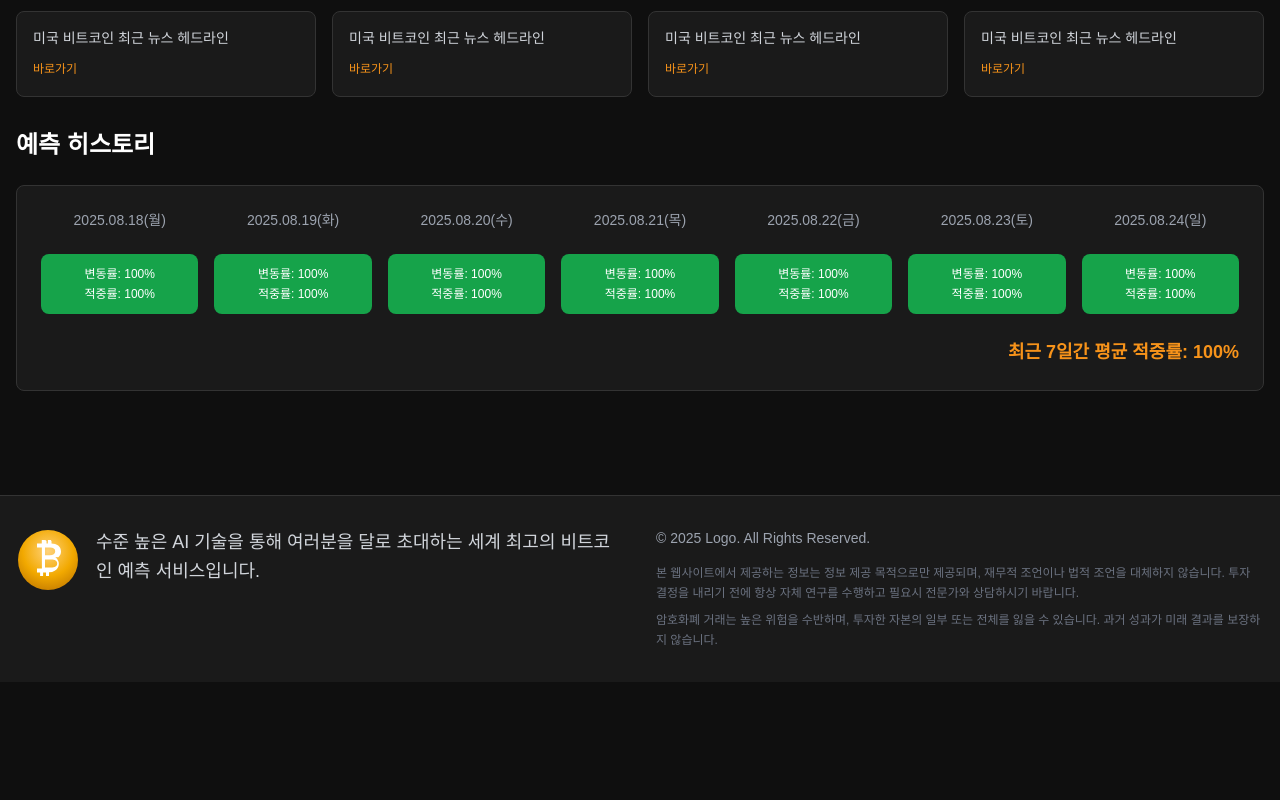
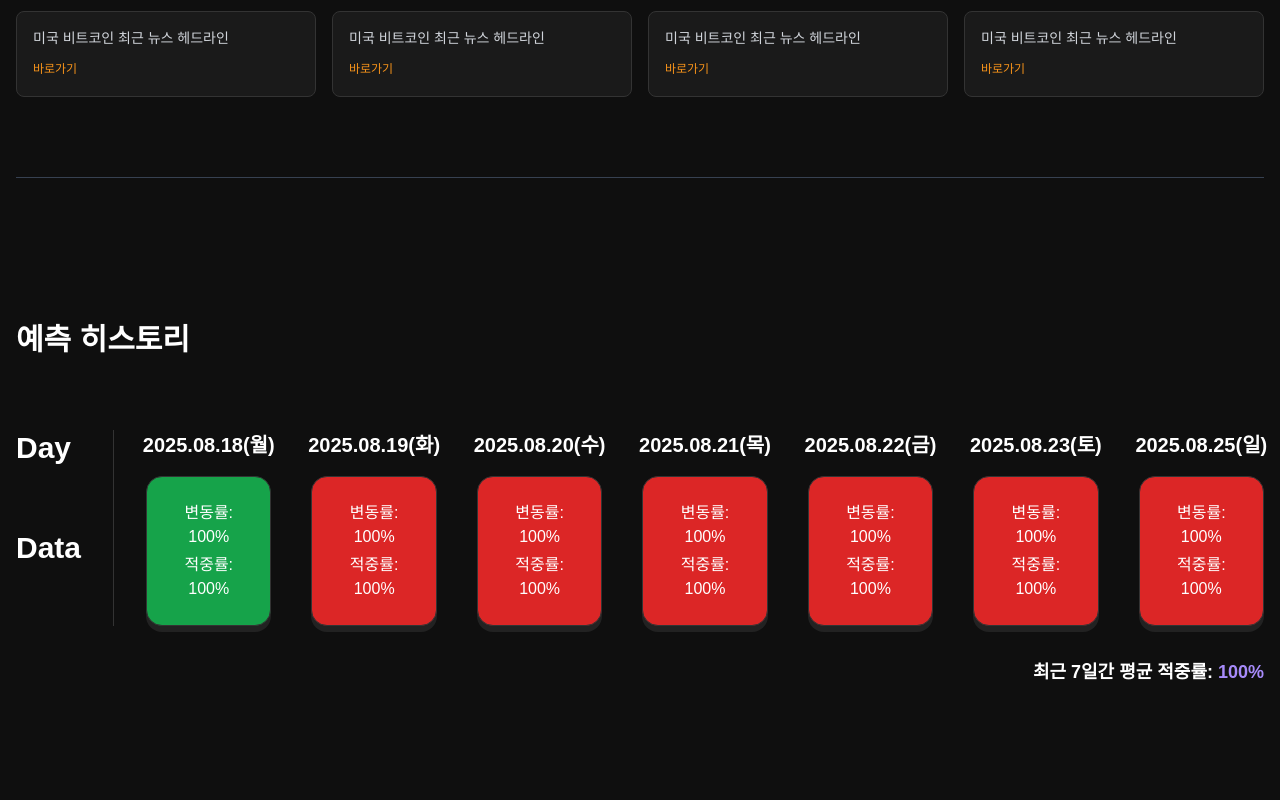
Before and after one commit to 2422june/Bitcoin, a React (Create React App) app: page / in a window 1280 px wide. Shown: the part 1260-2060 px from the top of the page. Before the commit the page ends 1942 px from the top, so only its background shows below. Built offline with nearby package versions, Linux system fonts and the light colour scheme.

Commit message:
히스토리, 푸터 디자인 조정

```diff
--- a/src/components/Footer.js
+++ b/src/components/Footer.js
@@ -3,36 +3,27 @@ import React from 'react';
 const Footer = () => {
   return (
     <footer className="bg-card-bg border-t border-border-color mt-12">
-      <div className="container mx-auto px-4 py-8">
-        <div className="grid grid-cols-1 lg:grid-cols-2 gap-8">
-          {/* 로고 및 설명 */}
-          <div className="flex items-start space-x-4">
-            <div className="w-16 h-16 rounded-full overflow-hidden flex items-center justify-center flex-shrink-0">
-              <img src="/bitcoin-icon.svg" alt="Bitcoin" className="w-16 h-16 object-contain" />
-            </div>
-            <div>
-              <p className="text-lg leading-relaxed text-gray-300">
-                수준 높은 AI 기술을 통해 여러분을 달로 초대하는 세계 최고의 비트코인 예측 서비스입니다.
-              </p>
-            </div>
+      <div className="container mx-auto px-6 py-12">
+        <div className="max-w-4x">
+
+          {/* 아이콘 + 소개 문구 */}
+          <div className="flex items-start space-x-3 mb-8">
+            <img src="/bitcoin-icon.svg" alt="Bitcoin" className="w-12 h-12 object-contain mt-1" />
+            <p className="text-[16px] font-bold leading-relaxed text-gray-300">
+              수준 높은 AI 기술을 통해
+            <br></br>
+              여러분을 달로 초대하는 세계 최고의 비트코인 예측 서비스입니다.
+            </p>
           </div>
+          <div className="h-12"></div>
 
-          {/* 저작권 및 면책 조항 */}
-          <div className="space-y-4">
-            <p className="text-gray-400 text-sm">
-              © 2025 Logo. All Rights Reserved.
-            </p>
-            <div className="text-xs text-gray-500 leading-relaxed">
-              <p className="mb-2">
-                본 웹사이트에서 제공하는 정보는 정보 제공 목적으로만 제공되며, 재무적 조언이나 법적 조언을 대체하지 않습니다.
-                투자 결정을 내리기 전에 항상 자체 연구를 수행하고 필요시 전문가와 상담하시기 바랍니다.
-              </p>
-              <p>
-                암호화폐 거래는 높은 위험을 수반하며, 투자한 자본의 일부 또는 전체를 잃을 수 있습니다.
-                과거 성과가 미래 결과를 보장하지 않습니다.
-              </p>
-            </div>
-          </div>
+          {/* 저작권 */}
+          <p className="text-[14px]text-gray-400 text-sm mb-4">© 2025 Logo. All Rights Reserved.</p>
+
+          {/* 면책 조항 */}
+          <p className="text-xs text-gray-500 leading-relaxed">
+            본 웹사이트의 정보는 귀하에게 정보제공만을 목적으로 제공합니다. 그러므로 콘텐츠에 어떠한 것도 보증하지 않습니다(정확성 및 최신성을 포함하되 이에 국한되지 않음). 제공한 콘텐츠의 어떤 부분도 귀하가 어떤 목적 또는 특정하게 의존할 수 있는 재무적 조언, 법적 조언 또는 기타 모든 형태의 조언을 구성하지 않습니다. 당사 콘텐츠에 의존하는 것은 귀하 자신의 판단에 의한 선택이며, 귀하는 당사의 콘텐츠에 의존하기 전에 스스로 조사, 검토, 분석, 검증을 수행해야 합니다. 거래는 큰 손실이 발생할 수 있는 위험한 활동입니다. 따라서 결정을 내리기 전에 본인의 재무 관리자와 상담하세요. 당사 사이트의 모든 콘텐츠는 권유 또는 제안을 위한 것이 아닙니다.
+          </p>
         </div>
       </div>
     </footer>
--- a/src/components/PredictionHistory.js
+++ b/src/components/PredictionHistory.js
@@ -8,42 +8,54 @@ const PredictionHistory = () => {
     { date: '2025.08.21(목)', fluctuation: '100%', accuracy: '100%' },
     { date: '2025.08.22(금)', fluctuation: '100%', accuracy: '100%' },
     { date: '2025.08.23(토)', fluctuation: '100%', accuracy: '100%' },
-    { date: '2025.08.24(일)', fluctuation: '100%', accuracy: '100%' },
+    { date: '2025.08.25(일)', fluctuation: '100%', accuracy: '100%' },
   ];
 
   return (
     <div className="mb-8">
-      <h2 className="text-2xl font-bold mb-6">예측 히스토리</h2>
+      <div className="h-12"></div>
+      <div className="h-px bg-gray-700"></div>
+      <div className="h-36"></div>
+      <h2 className="text-3xl font-extrabold mb-6">예측 히스토리</h2>
+      <div className="h-12"></div>
+      <div className="">
+        <div className="flex">
+          {/* 좌측 라벨 컬럼 */}
+          <div className="flex flex-col items-start pr-8 mr-8 border-r border-border-color min-w-[90px]">
+            <span className="text-3xl font-extrabold mb-16">Day</span>
+            <span className="text-3xl font-extrabold">Data</span>
+          </div>
 
-      <div className="bg-card-bg p-6 rounded-lg border border-border-color">
-        {/* 날짜 행 */}
-        <div className="grid grid-cols-7 gap-4 mb-4">
-          {historyData.map((item, index) => (
-            <div key={index} className="text-center">
-              <p className="text-sm text-gray-400 mb-2">{item.date}</p>
-            </div>
-          ))}
-        </div>
-
-        {/* 데이터 행 */}
-        <div className="grid grid-cols-7 gap-4">
-          {historyData.map((item, index) => (
-            <div key={index} className="text-center">
-              <div className="bg-green-600 p-3 rounded-lg">
-                <p className="text-xs text-white mb-1">변동률: {item.fluctuation}</p>
-                <p className="text-xs text-white">적중률: {item.accuracy}</p>
-              </div>
-            </div>
-          ))}
+          {/* 우측 날짜 + 데이터 카드 */}
+          <div className="grid grid-cols-1 sm:grid-cols-2 lg:grid-cols-4 xl:grid-cols-7 gap-10 flex-1">
+            {historyData.map((item, index) => {
+              const isPositive = index === 0; // 첫 날만 녹색
+              return (
+                <div key={index} className="flex flex-col items-center">
+                  <p className="text-[20px] font-semibold text-center mb-4">{item.date}</p>
+                  <div
+                    className={`rounded-2xl px-8 py-6 text-white border border-border-color min-w-[120px] text-center ${
+                      isPositive ? 'bg-green-600' : 'bg-red-600'
+                    }`}
+                    style={{ boxShadow: '0 6px 0 rgba(255,255,255,0.08)' }}
+                  >
+                    <p className="text-[16px] mb-1">변동률: {item.fluctuation}</p>
+                    <p className="text-[16px]">적중률: {item.accuracy}</p>
+                  </div>
+                </div>
+              );
+            })}
+          </div>
         </div>
 
         {/* 평균 적중률 */}
-        <div className="mt-6 text-right">
-          <p className="text-lg font-semibold text-bitcoin-gold">
-            최근 7일간 평균 적중률: 100%
+        <div className="mt-8 text-right">
+          <p className="text-lg font-semibold">
+            최근 7일간 평균 적중률: <span className="text-violet-400">100%</span>
           </p>
         </div>
       </div>
+      <div className="h-32"></div>
     </div>
   );
 };
```
